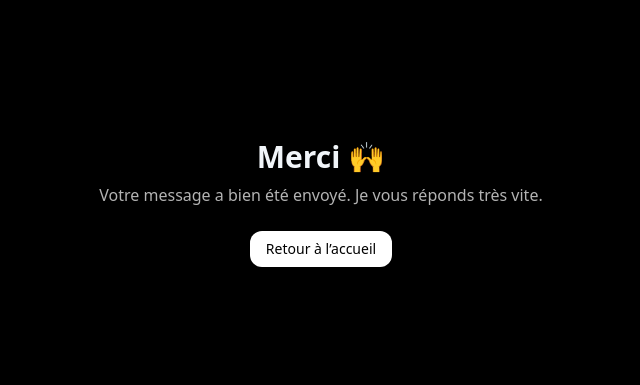
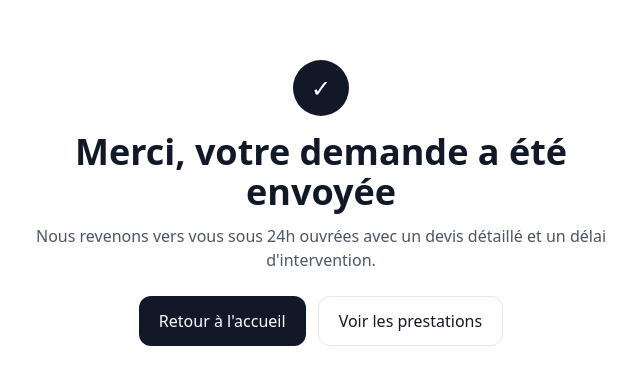
Before and after one commit to cyclopeentreprise-fr/drone-environnement, a Next.js app: page /merci in a window 1280 px wide. Shown: the part 197-582 px from the top of the page, without its empty margins (319-959 px from the left). Built offline with nearby package versions, Linux system fonts and the light colour scheme.

Commit message:
Update page.tsx

```diff
--- a/src/app/merci/page.tsx
+++ b/src/app/merci/page.tsx
@@ -1,10 +1,15 @@
+// app/merci/page.tsx
 export default function MerciPage() {
 return (
-<main className="min-h-dvh bg-black text-slate-100 grid place-items-center p-6">
-<div className="max-w-md text-center">
-<h1 className="text-3xl font-bold">Merci 🙌</h1>
-<p className="mt-2 text-white/70">Votre message a bien été envoyé. Je vous réponds très vite.</p>
-<a href="/" className="mt-6 inline-block rounded-xl bg-white px-4 py-2 text-sm font-medium text-black hover:bg-white/90">Retour à l’accueil</a>
+<main className="min-h-screen bg-white text-gray-900 flex items-center justify-center px-6">
+<div className="max-w-xl text-center">
+<div className="mx-auto mb-4 h-14 w-14 rounded-full bg-gray-900 text-white flex items-center justify-center text-2xl">✓</div>
+<h1 className="text-3xl md:text-4xl font-bold">Merci, votre demande a été envoyée</h1>
+<p className="mt-3 text-gray-600">Nous revenons vers vous sous 24h ouvrées avec un devis détaillé et un délai d'intervention.</p>
+<div className="mt-6 flex justify-center gap-3">
+<a href="/" className="inline-flex items-center gap-2 bg-gray-900 text-white rounded-xl px-5 py-3 hover:bg-black">Retour à l'accueil</a>
+<a href="/#prestations" className="inline-flex items-center gap-2 border rounded-xl px-5 py-3 hover:bg-gray-50">Voir les prestations</a>
+</div>
 </div>
 </main>
 );
```
